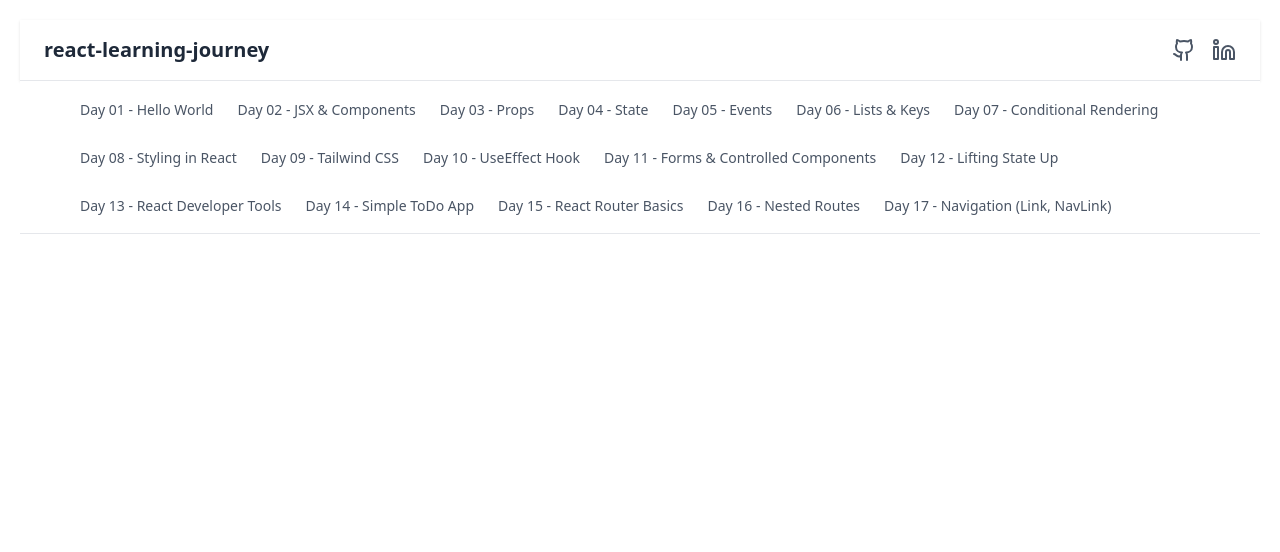
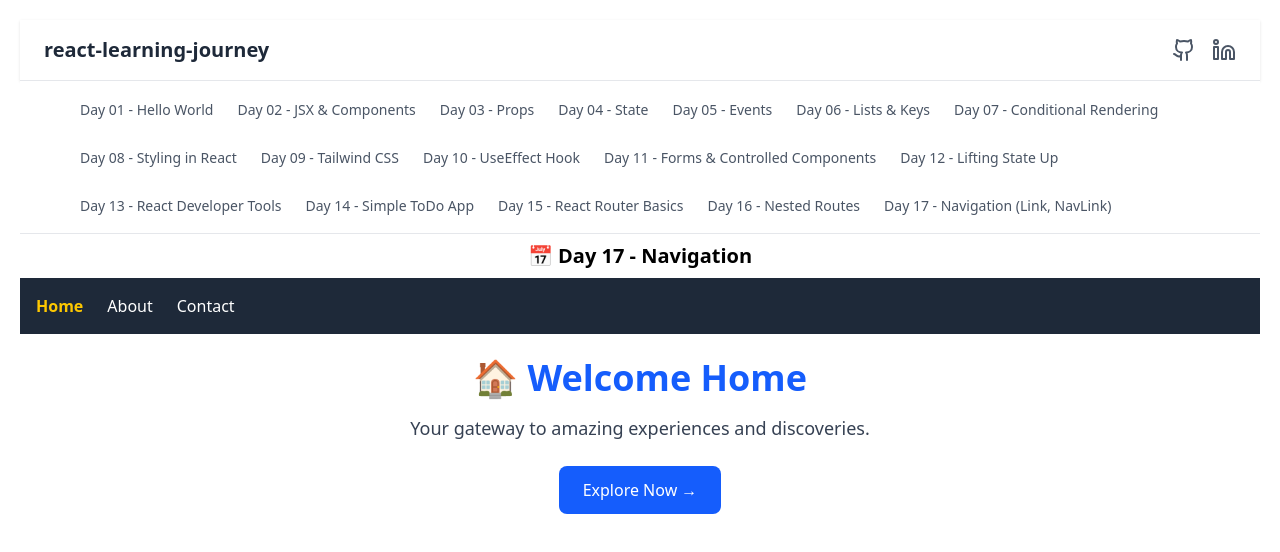
Before and after one commit to Vignesh-Ajri/react-learning-journey, a React (Vite) app: page /day17 in a window 1280 px wide. Shown: the top 552 px of the page. Built offline with nearby package versions, Linux system fonts and the light colour scheme.

Commit message:
Day17 commit

```diff
--- a/src/App.jsx
+++ b/src/App.jsx
@@ -18,6 +18,7 @@ import DevToolsDemo from "./days/Day13-DevToolsDemo";
 import ToDo from "./days/Day14-ToDoApp";
 import Day15 from "./days/Day15-RouterBasics";
 import Day16 from "./days/Day16-NestedRoutes";
+import Day17 from "./days/Day17-Navigation";
 
 function App() {
   return (
@@ -83,6 +84,7 @@ function App() {
           <Route path="/day14" element={<ToDo />} />
           <Route path="/day15/*" element={<Day15 />} />
           <Route path="/day16/*" element={<Day16 />} />
+          <Route path="/day17/*" element={<Day17 />} />
         </Routes>
       </div>
     </Router>
--- a/src/days/Day17-Navigation.jsx
+++ b/src/days/Day17-Navigation.jsx
@@ -0,0 +1,84 @@
+import { Routes, Route, NavLink } from "react-router-dom";
+
+function Home() {
+  return (
+    <div className="p-6 max-w-4xl mx-auto">
+      <h1 className="text-4xl font-bold text-blue-600 mb-4">🏠 Welcome Home</h1>
+      <p className="text-lg text-gray-700 mb-6">
+        Your gateway to amazing experiences and discoveries.
+      </p>
+      <button className="bg-blue-600 text-white px-6 py-3 rounded-lg hover:bg-blue-700 transition-colors">
+        Explore Now →
+      </button>
+    </div>
+  );
+}
+
+function About() {
+  return (
+    <div className="p-6 max-w-4xl mx-auto">
+      <h1 className="text-4xl font-bold text-green-600 mb-4">ℹ️ About Us</h1>
+      <p className="text-lg text-gray-700 mb-4">
+        We're passionate about creating meaningful connections and innovative
+        solutions.
+      </p>
+    </div>
+  );
+}
+
+function Contact() {
+  return (
+    <div className="p-6 max-w-4xl mx-auto">
+      <h1 className="text-4xl font-bold text-purple-600 mb-4">
+        📞 Get In Touch
+      </h1>
+      <p className="text-lg text-gray-700 mb-6">
+        We'd love to hear from you. Send us a message!
+      </p>
+    </div>
+  );
+}
+
+export default function Day17() {
+  return (
+    <div>
+      <h2 className="text-xl font-bold p-2">📅 Day 17 - Navigation</h2>
+
+      {/* Navbar for Day17 only */}
+      <nav className="bg-gray-800 text-white p-4 flex gap-6">
+        <NavLink
+          to="/day17"
+          end
+          className={({ isActive }) =>
+            isActive ? "text-yellow-400 font-bold" : "text-white"
+          }
+        >
+          Home
+        </NavLink>
+        <NavLink
+          to="/day17/about"
+          className={({ isActive }) =>
+            isActive ? "text-yellow-400 font-bold" : "text-white"
+          }
+        >
+          About
+        </NavLink>
+        <NavLink
+          to="/day17/contact"
+          className={({ isActive }) =>
+            isActive ? "text-yellow-400 font-bold" : "text-white"
+          }
+        >
+          Contact
+        </NavLink>
+      </nav>
+
+      {/* Subroutes inside Day17 */}
+      <Routes>
+        <Route in path="/" element={<Home />} />
+        <Route path="about" element={<About />} />
+        <Route path="contact" element={<Contact />} />
+      </Routes>
+    </div>
+  );
+}
```
Also changed, not shown: 1 other file (tests, documents, lock files or other folders).
